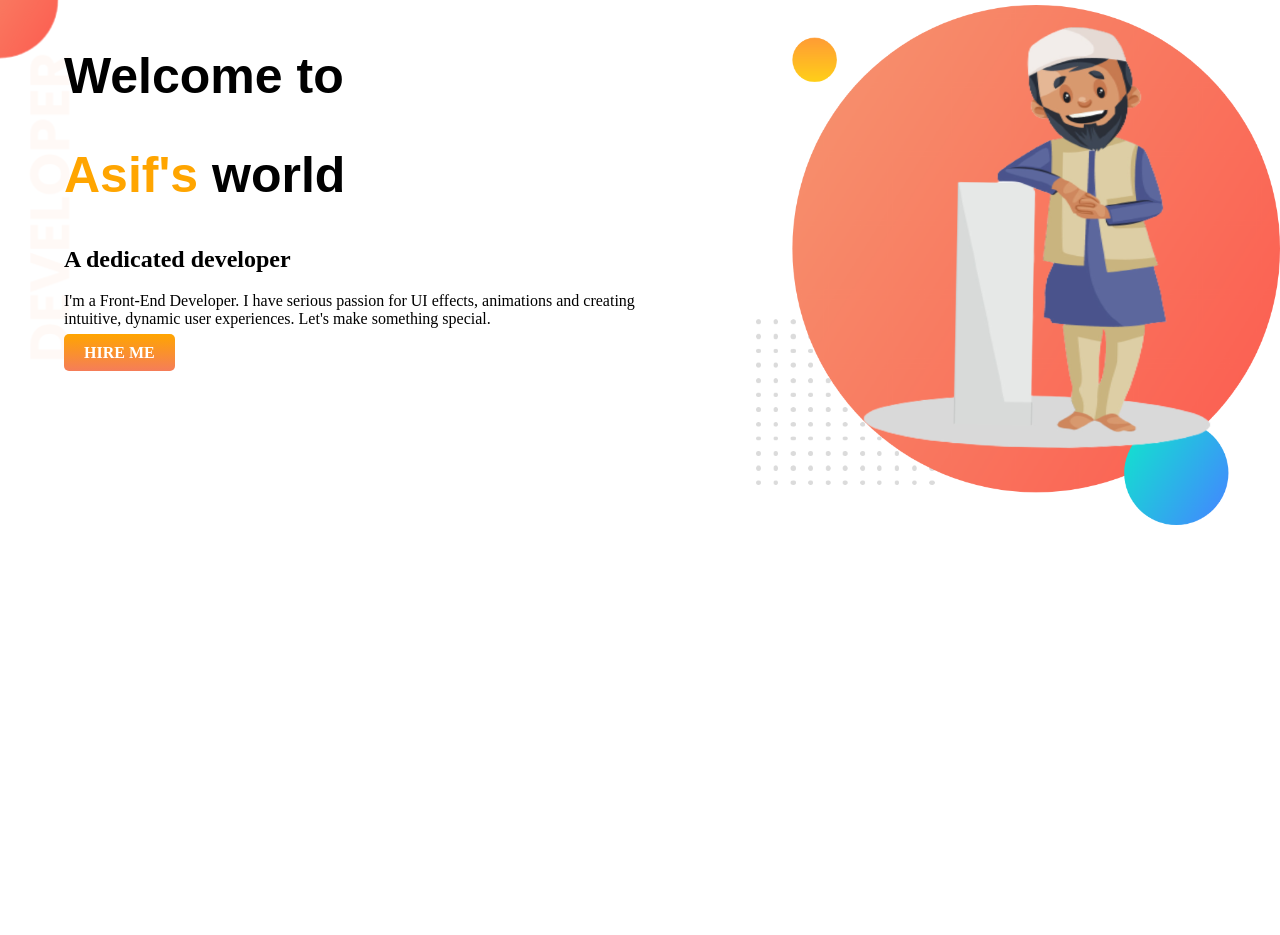
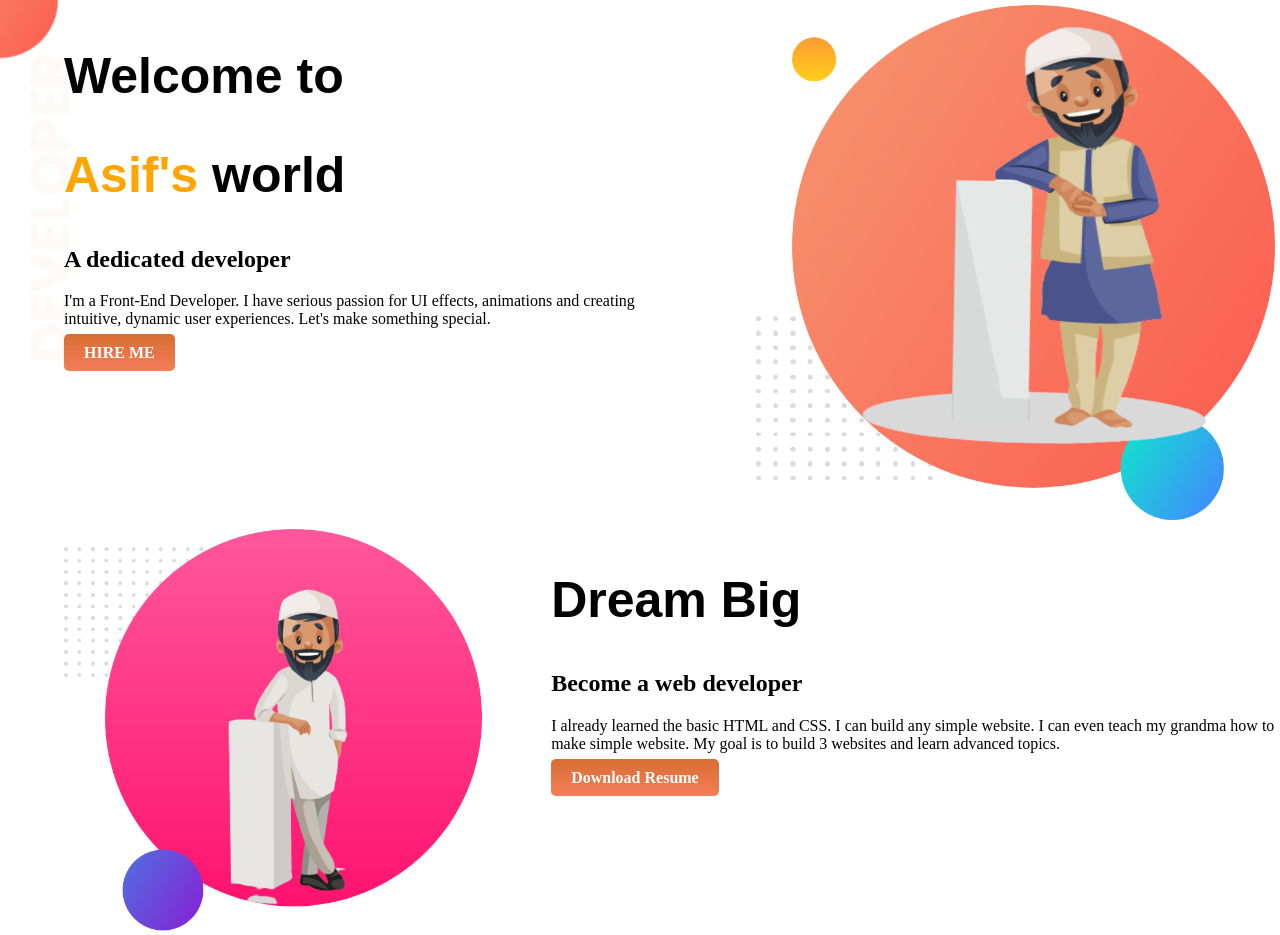
Before and after one commit to Asif-Jaman/Personal_Portfolio1, a plain HTML site: page index.html in a window 1280 px wide. Before the commit the page ends 800 px from the top, so only its background shows below. Drawn offline with Linux system fonts and the light colour scheme; a web font is replaced by a local one.

Commit message:
Second commit

```diff
--- a/index.html
+++ b/index.html
@@ -30,6 +30,18 @@
         </div>
 
     </Section>
+    <section>
+        <div class="half-width">
+            <img src="images/my-bg2.png" alt="">
+        </div>
+        <div class="half-width">
+            <h1>Dream Big</h1>
+            <h2>Become a web developer</h2>
+            <p>I already learned the basic HTML and CSS. I can build any simple website. I can even teach my grandma how
+                to make simple website. My goal is to build 3 websites and learn advanced topics.</p>
+            <a class="click" href="">Download Resume</a>
+        </div>
+    </section>
 
 
 
--- a/style.css
+++ b/style.css
@@ -16,12 +16,13 @@ section{
 .half-width{
     padding-left: 5%;
     padding-top: 5px;
+    padding-right: 5px;
 }
 .half-width img{
     width: 100%;
 }
 .click{
-    background-image:linear-gradient(orange,rgb(245, 125, 89));
+    background-image:linear-gradient(rgb(214, 110, 50),rgb(245, 125, 89));
     border-radius:5px;
     padding: 10px 20px;
     text-decoration: none;
```
